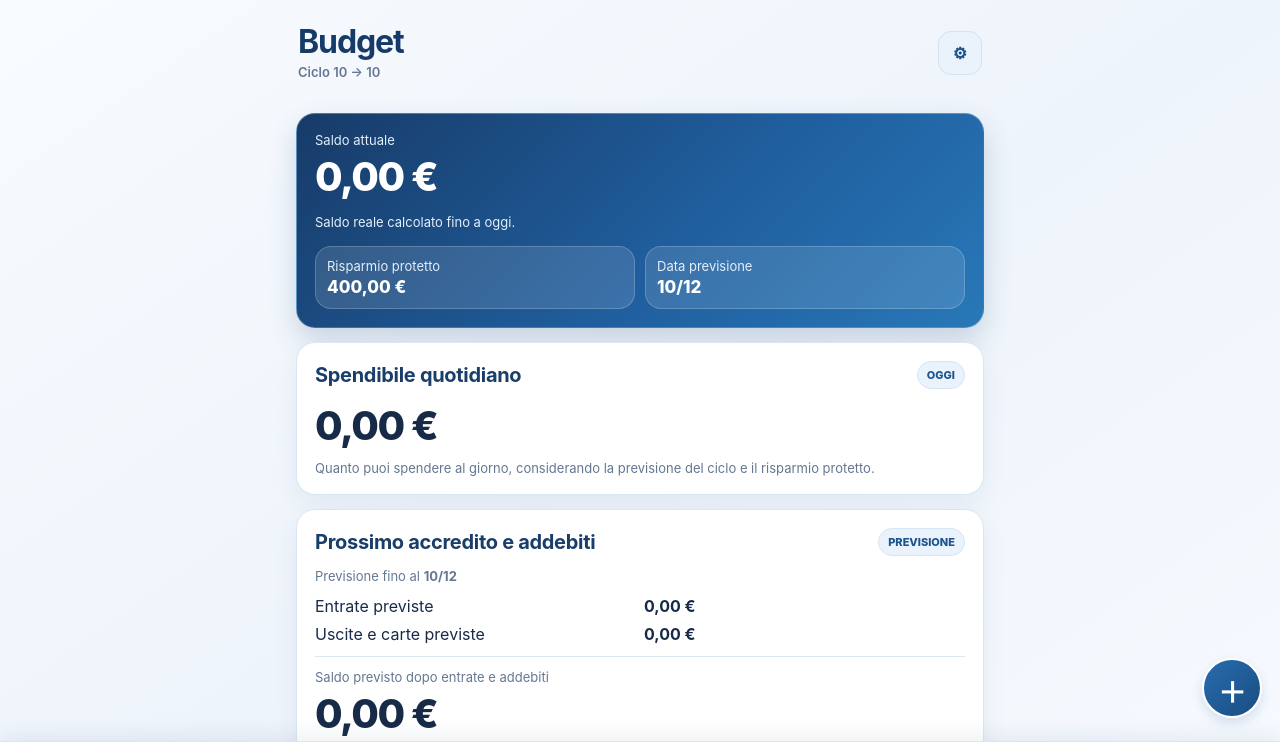
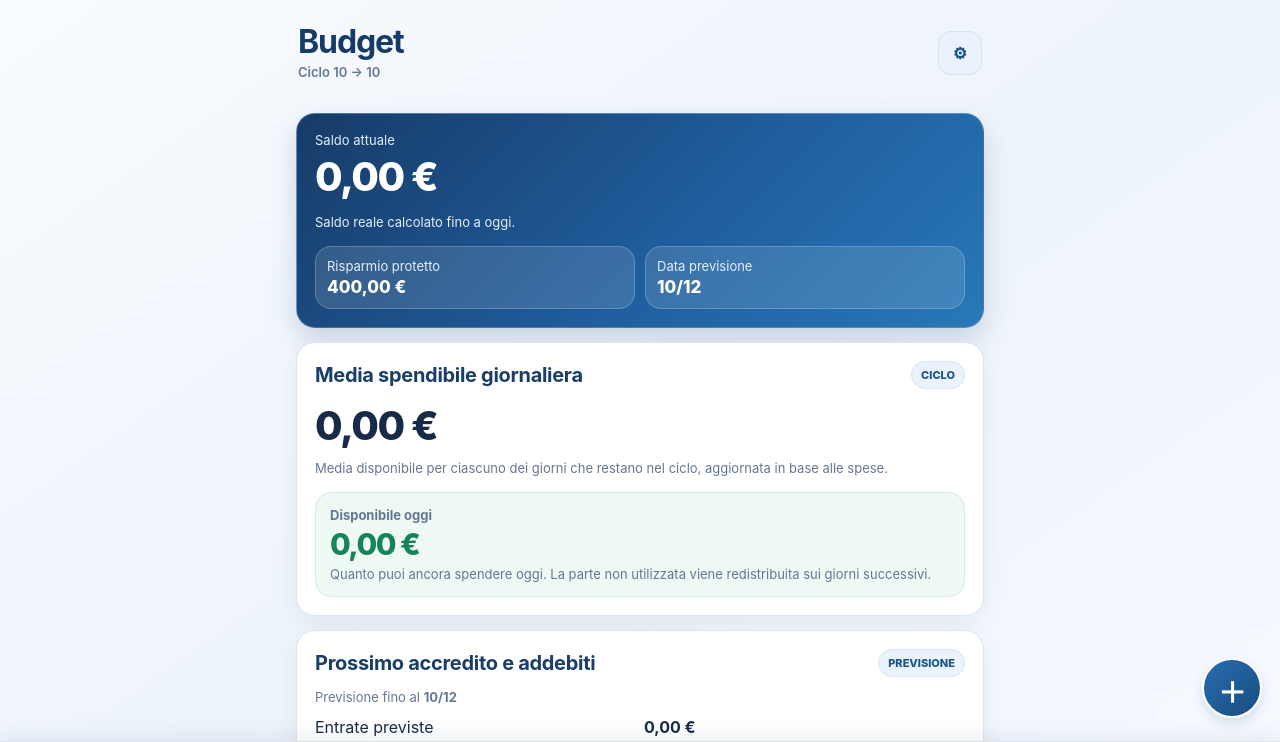
Before and after one commit to giannitarlini-hub/Budget, a plain HTML site: page index.html in a window 1280 px wide. Shown: the top 742 px of the page. Drawn offline with Linux system fonts and the light colour scheme.

Commit message:
Update index.html

```diff
--- a/index.html
+++ b/index.html
@@ -263,9 +263,14 @@ input:focus,select:focus,textarea:focus{
 </div></div>
 
 <div class="card" id="dailyCard">
-<div class="sectionHead"><h2>Spendibile quotidiano</h2><span class="pill">OGGI</span></div>
+<div class="sectionHead"><h2>Media spendibile giornaliera</h2><span class="pill">CICLO</span></div>
 <div class="big" id="daily"></div>
-<div class="muted">Quanto puoi spendere al giorno, considerando la previsione del ciclo e il risparmio protetto.</div>
+<div class="muted">Media disponibile per ciascuno dei giorni che restano nel ciclo, aggiornata in base alle spese.</div>
+<div style="margin-top:16px;padding:14px;border:1px solid #d2ecdf;background:#eff9f4;border-radius:16px">
+ <div class="muted" style="font-weight:700">Disponibile oggi</div>
+ <div class="big" id="todayAvailable" style="font-size:30px;color:#16845b;margin:3px 0 4px"></div>
+ <div class="muted">Quanto puoi ancora spendere oggi. La parte non utilizzata viene redistribuita sui giorni successivi.</div>
+</div>
 </div>
 
 <div class="card">
@@ -519,10 +524,17 @@ function calc(){
    .reduce((a,x)=>a+(Number(x.amount)||0),0);
  const todayMidnight=new Date(now.getFullYear(),now.getMonth(),now.getDate());
  const remain=Math.max(1,Math.round((end-todayMidnight)/86400000)+1);
- const daily=Math.max(0,Math.round((projectedSpendable/remain)*100)/100);
+
+ // Quota assegnata a oggi prima delle spese della giornata.
+ // Le spese di oggi riducono "Disponibile oggi"; il residuo viene
+ // redistribuito sui giorni successivi, facendo aggiornare la media.
+ const dailyBeforeToday=Math.max(0,(projectedSpendable+todayCashSpent)/remain);
+ const todayAvailable=Math.round((dailyBeforeToday-todayCashSpent)*100)/100;
+ const averageDays=(todayCashSpent>0 && remain>1)?remain-1:remain;
+ const daily=Math.max(0,Math.round((projectedSpendable/averageDays)*100)/100);
 
  return {bal:actualBalance,actualBalance,futureIncome,futureOutgoings,futureCardDebits,
-   projectedBalance,projectedSpendable,cardSettled,protectedSavings,daily,remain,endIso,
+   projectedBalance,projectedSpendable,cardSettled,protectedSavings,daily,todayAvailable,remain,endIso,
    todaySpent:todayCashSpent,todayCardSpent,spendablePool:projectedSpendable,
    commitments:futureBills+futureMoveExpenses};
 }
@@ -532,6 +544,7 @@ function render(){
  document.getElementById("period").textContent=`Ciclo ${String(D.s.payDay).padStart(2,"0")} → ${String(D.s.payDay).padStart(2,"0")}`;
  document.getElementById("balance").textContent=euro(c.actualBalance);
  document.getElementById("daily").textContent=euro(c.daily);
+ document.getElementById("todayAvailable").textContent=euro(c.todayAvailable);
  document.getElementById("spendablePool").textContent=euro(c.protectedSavings);
  const forecastDate=new Intl.DateTimeFormat("it-IT",{day:"2-digit",month:"2-digit"}).format(dt(c.endIso));
  document.getElementById("cycleEndLabel").textContent=forecastDate;
@@ -707,13 +720,13 @@ function checkAffordability(showToast){
  const old=document.getElementById("affordSimulation");if(old)old.remove();
  if(!(amount>0)){result.textContent="Inserisci un importo per fare il controllo.";return false}
  const c=calc();
- const leftToday=c.daily-amount;
+ const leftToday=c.todayAvailable-amount;
  const pool=c.spendablePool;
  const daysAfter=Math.max(0,c.remain-1);
  const futureDaily=daysAfter>0?Math.max(0,(pool-amount)/daysAfter):Math.max(0,pool-amount);
  const sim=document.createElement("div");
  sim.id="affordSimulation";sim.className="afford-sim";
- const todayLeft=Math.max(0,leftToday);
+ const todayLeft=leftToday;
  sim.innerHTML=`<div class="sim-title">Se fai questa spesa...</div>
  <div class="sim-grid">
  <div class="sim-box"><div class="sim-label">Oggi ti rimangono</div><div class="sim-value">${euro(todayLeft)}</div></div>
@@ -763,8 +776,6 @@ function addMove(){
  // Aggiornamento immediato della schermata: il movimento viene già incluso nel ricalcolo.
  go("home");
  render();
- const dailyEl=document.getElementById("daily");
- if(dailyEl){ const updated=calc(); dailyEl.textContent=euro(updated.daily); }
  document.getElementById("ma").value="";
  document.getElementById("mx").value="";
  toast(movementType==="Spesa"?"Uscita salvata: spendibile aggiornato":"Entrata salvata: spendibile aggiornato");
```
